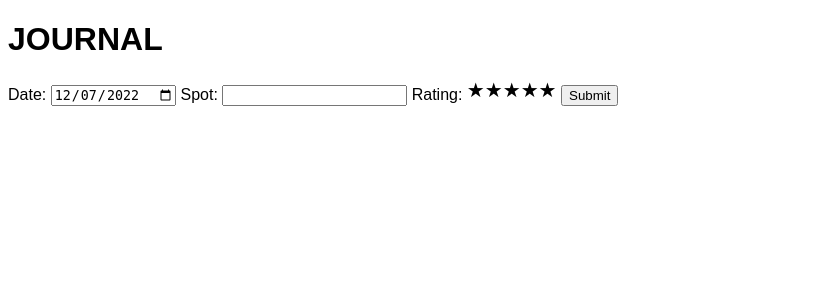
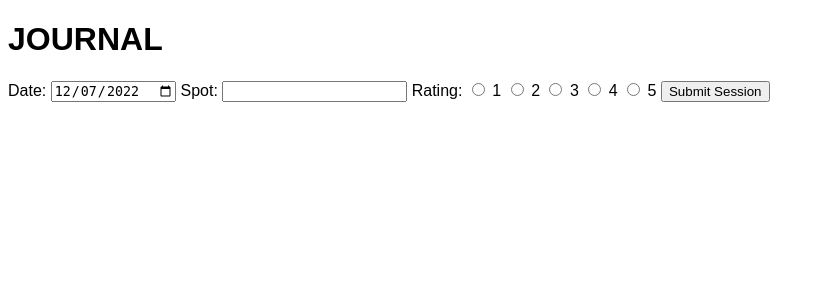
Before and after one commit to benkhuber/swelljam, a Node server app: page /journal in a window 1280 px wide. Shown: the part 26-326 px from the top of the page, without its empty margins (0-825 px from the left). Run offline with Node 20, Linux system fonts and the light colour scheme; some libraries are stand-ins or nearby versions.

Commit message:
Added model directory, setup database, addSession post request

```diff
--- a/controllers/journal.js
+++ b/controllers/journal.js
@@ -1,3 +1,5 @@
+const Journal = require('../models/Journal')
+
 module.exports = {
     getIndex: (req,res) => {
         try {
@@ -13,5 +15,14 @@ module.exports = {
         } catch(err) {
         console.log(err)
         }
+    },
+    addSession: async (req,res) => {
+        try {
+            await Journal.create({date: req.body.sessionDate, spot: req.body.sessionSpot, rating: req.body.sessionRating})
+            console.log('session added')
+            res.redirect('/journal')
+        } catch(err) {
+            console.log(err)
+        }
     }
 }
--- a/public/css/style.css
+++ b/public/css/style.css
@@ -1,69 +1,3 @@
 body {
     font-family: sans-serif;
 }
-
-.rating {
-    display: inline-block;
-    position: relative;
-    height: 20px;
-    line-height: 20px;
-    font-size: 20px;
-  }
-
-  .rating label {
-    position: absolute;
-    top: 0;
-    left: 0;
-    height: 100%;
-    cursor: pointer;
-  }
-
-  .rating label:last-child {
-    position: static;
-  }
-
-  .rating label:nth-child(1) {
-    z-index: 5;
-  }
-
-  .rating label:nth-child(2) {
-    z-index: 4;
-  }
-
-  .rating label:nth-child(3) {
-    z-index: 3;
-  }
-
-  .rating label:nth-child(4) {
-    z-index: 2;
-  }
-
-  .rating label:nth-child(5) {
-    z-index: 1;
-  }
-
-  .rating label input {
-    position: absolute;
-    top: 0;
-    left: 0;
-    opacity: 0;
-  }
-
-  .rating label .icon {
-    float: left;
-    color: transparent;
-  }
-
-  .rating label:last-child .icon {
-    color: #000;
-  }
-
-  .rating:not(:hover) label input:checked ~ .icon,
-  .rating:hover label:hover input ~ .icon {
-    color: #09f;
-  }
-
-  .rating label input:focus:not(:checked) ~ .icon:last-child {
-    color: #000;
-    text-shadow: 0 0 5px #09f;
-  }
--- a/public/js/journal.js
+++ b/public/js/journal.js
@@ -5,5 +5,5 @@ Array.from(rating).forEach( (el) => {
 })
 
 function getRating() {
-    console.log('yes')
+    console.log(el)
 }
--- a/routes/journal.js
+++ b/routes/journal.js
@@ -4,4 +4,6 @@ const journalController = require('../controllers/journal')
 
 router.get('/', journalController.getIndex)
 
+router.post('/addSession', journalController.addSession)
+
 module.exports = router
--- a/server.js
+++ b/server.js
@@ -1,11 +1,14 @@
 const express = require('express')
 const journal = require('./controllers/journal')
+const connectDB = require('./config/database')
 const app = express()
 
 const homeRoutes = require('./routes/home')
 const journalRoutes = require('./routes/journal')
 
 require('dotenv').config({path: './config/.env'})
+
+connectDB()
 
 app.set('view engine', 'ejs')
 app.use(express.static('public'))
--- a/views/journal.ejs
+++ b/views/journal.ejs
@@ -15,43 +15,21 @@
 
     <h1>JOURNAL</h1>
 
-    <form>
-        Date: <input type="date" value="<%= currentDate %>">
-        Spot: <input type="text">
-        Rating: <div class="rating">
-            <label>
-              <input type="radio" name="stars" value="1" />
-              <span class="icon">★</span>
-            </label>
-            <label>
-              <input type="radio" name="stars" value="2" />
-              <span class="icon">★</span>
-              <span class="icon">★</span>
-            </label>
-            <label>
-              <input type="radio" name="stars" value="3" />
-              <span class="icon">★</span>
-              <span class="icon">★</span>
-              <span class="icon">★</span>
-            </label>
-            <label>
-              <input type="radio" name="stars" value="4" />
-              <span class="icon">★</span>
-              <span class="icon">★</span>
-              <span class="icon">★</span>
-              <span class="icon">★</span>
-            </label>
-            <label>
-              <input type="radio" name="stars" value="5" />
-              <span class="icon">★</span>
-              <span class="icon">★</span>
-              <span class="icon">★</span>
-              <span class="icon">★</span>
-              <span class="icon">★</span>
-            </label>
-        </div>
-
-        <input type="submit">
+    <form action="/journal/addSession" method="POST">
+        Date: <input type="date" value="<%= currentDate %>" name="sessionDate">
+        Spot: <input type="text" name="sessionSpot">
+        Rating:
+            <input type="radio" name="sessionRating" value="1" id="1">
+            <label for="1">1</label>
+            <input type="radio" name="sessionRating" id="2">
+            <label for="2">2</label>
+            <input type="radio" name="sessionRating" value="3" id="3">
+            <label for="3">3</label>
+            <input type="radio" name="sessionRating" value="4" id="4">
+            <label for="4">4</label>
+            <input type="radio" name="sessionRating" value="5" id="5">
+            <label for="5">5</label>
+        <input type="submit" value="Submit Session">
     </form>
 
 
```
Also changed, not shown: config/database.js (added, +17 -0 lines), models/Journal.js (added, +18 -0 lines), 1 other file.
